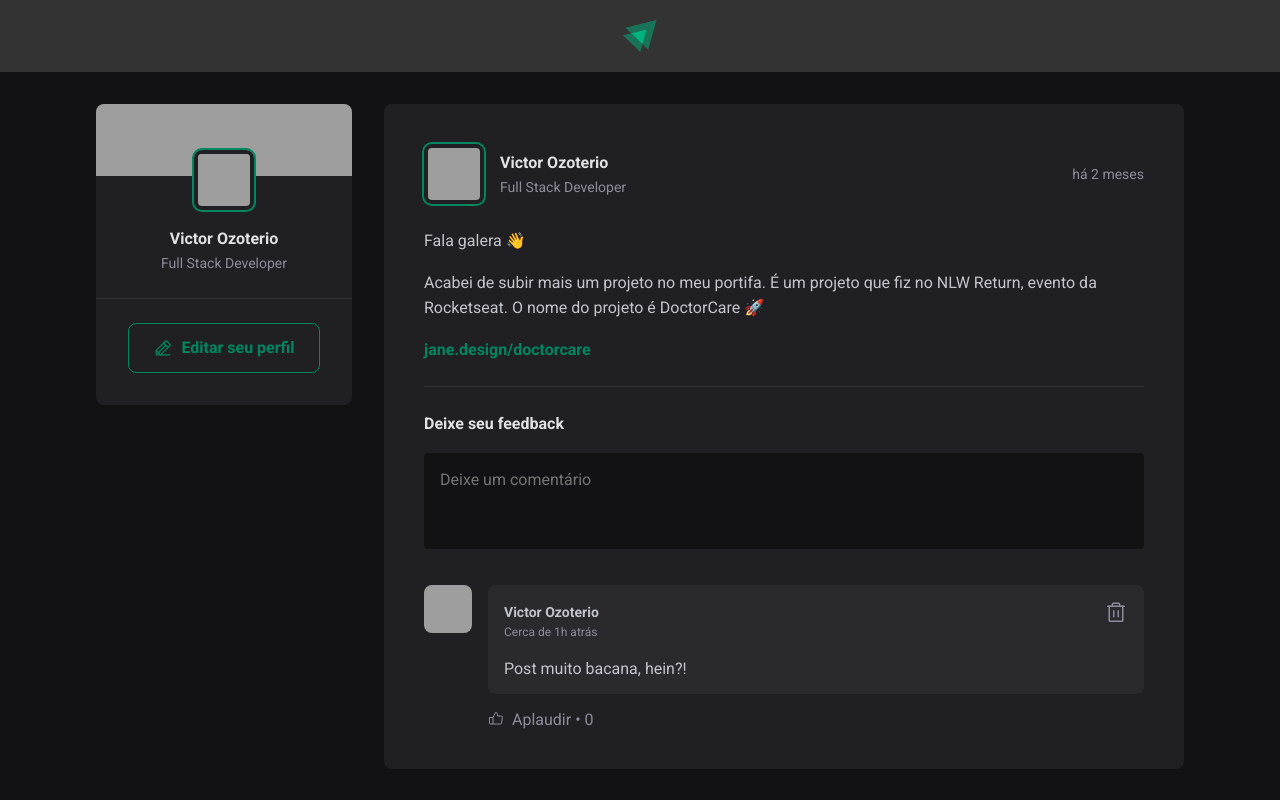
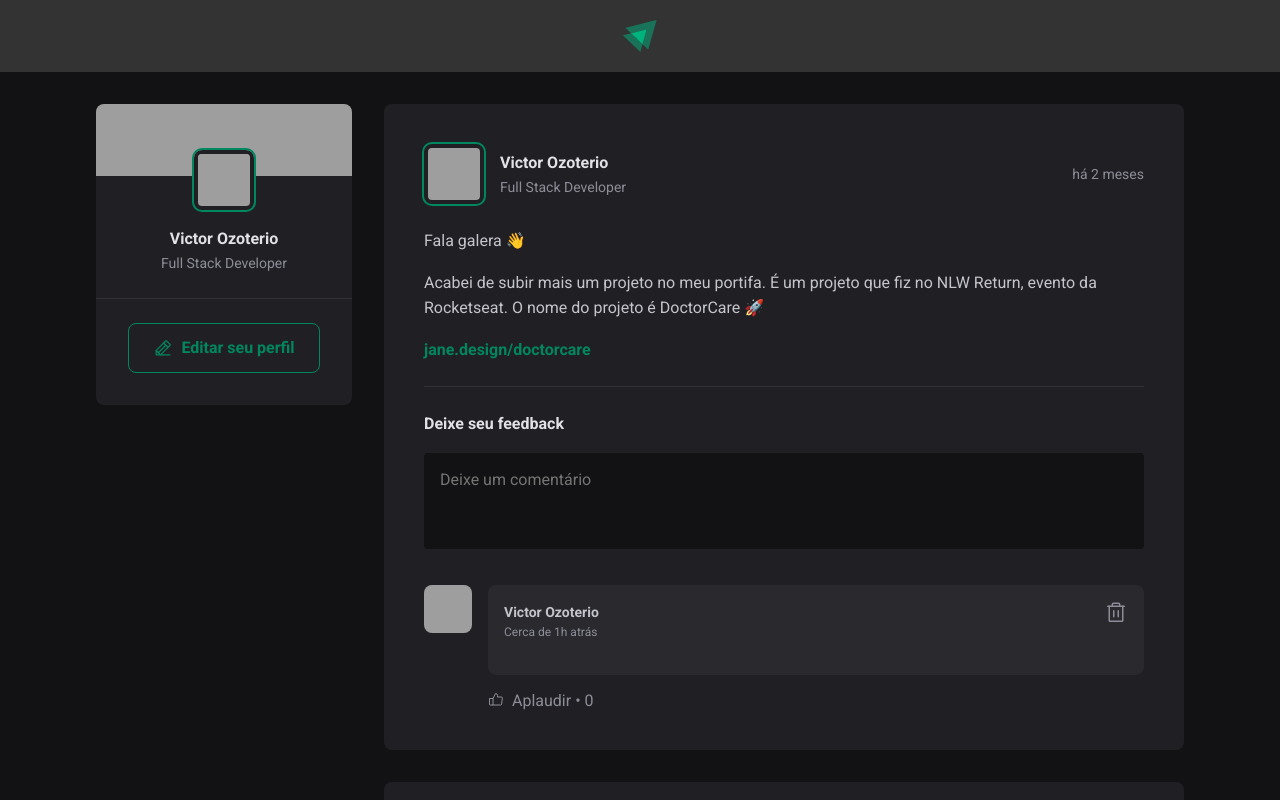
Before and after one commit to victorozoterio/green-post, a React (Vite) app: page / in a window 1280 px wide. Shown: the top 800 px of the page. Built offline with nearby package versions, Linux system fonts and the light colour scheme; grey boxes are pictures that could not be loaded.

Commit message:
fix: remove valor inicial de comments

```diff
--- a/src/components/Post.tsx
+++ b/src/components/Post.tsx
@@ -29,7 +29,7 @@ interface PostProps {
 }
 
 export function Post({ post }: PostProps) {
-  const [comments, setComments] = useState(['Post muito bacana, hein?!']);
+  const [comments, setComments] = useState(['']);
   const [newCommentText, setNewCommentText] = useState('');
 
   const publishedDateFormatted = format(post.publishedAt, "d 'de' LLLL 'às' HH:mm'h'", {
```
